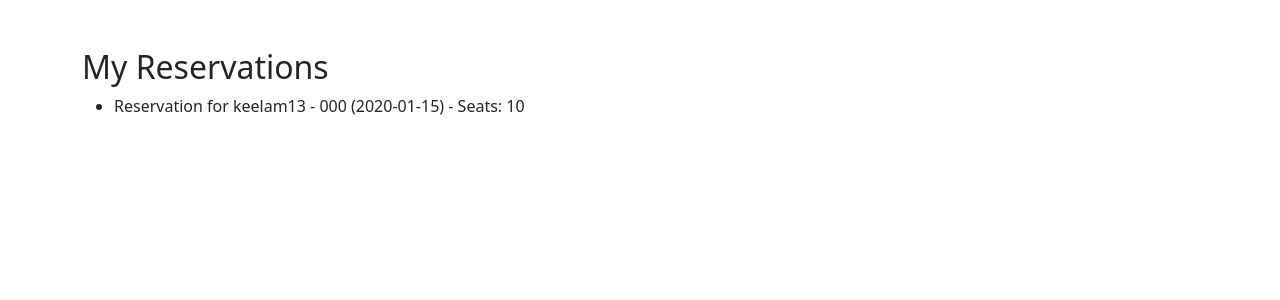
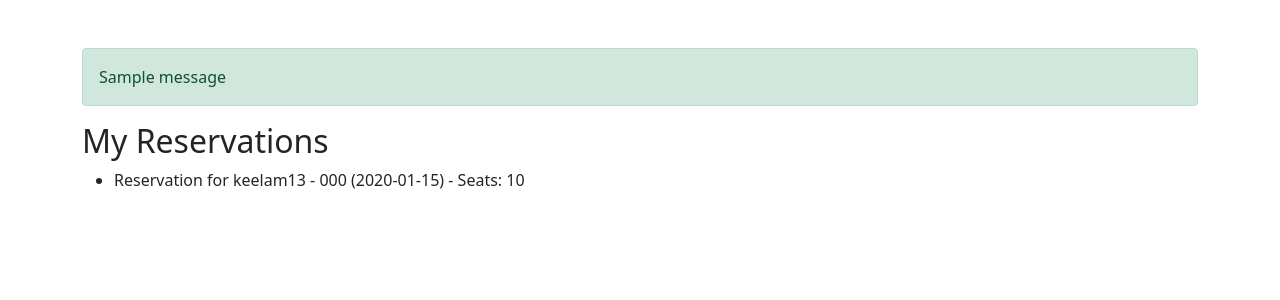
Before and after one commit to keelam13/bkoda_seat_reservation, a Django app: page /reservation_list/ in a window 1280 px wide. Shown: the part 56-356 px from the top of the page. Run offline with Django 4.2, Linux system fonts and the light colour scheme; a user stored in the database is signed in; data comes from the database, SQL or seed files in the repository; tables that the repository leaves empty hold one stand-in row (values such as "Sample post"); one stand-in notice (Sample message) is shown.

Commit message:
Add template tag to show message in reservation list

```diff
--- a/templates/reservation/reservation_form.html
+++ b/templates/reservation/reservation_form.html
@@ -17,5 +17,6 @@
             {% endfor %}
         </div>
     {% endif %}
+
 </div>
 {% endblock %}
--- a/templates/reservation/reservation_list.html
+++ b/templates/reservation/reservation_list.html
@@ -2,6 +2,15 @@
 
 {% block content %}
 <div class="container mt-5">
+
+    {% if messages %}
+    <div class="mt-3">
+        {% for message in messages %}
+            <div class="alert alert-{{ message.tags }}">{{ message }}</div>
+        {% endfor %}
+    </div>
+    {% endif %}
+
     <h2>My Reservations</h2>
     <ul>
         {% for reservation in reservations %}
```
